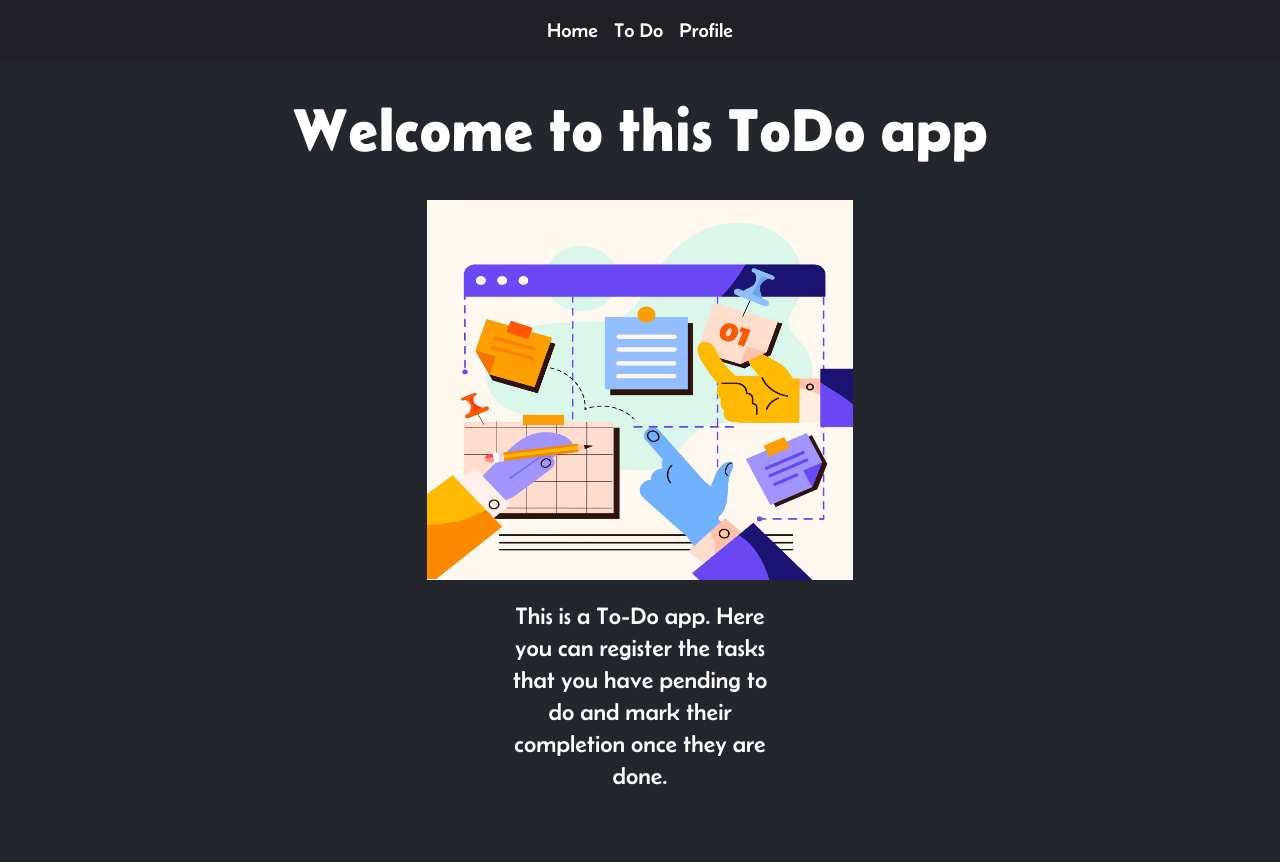
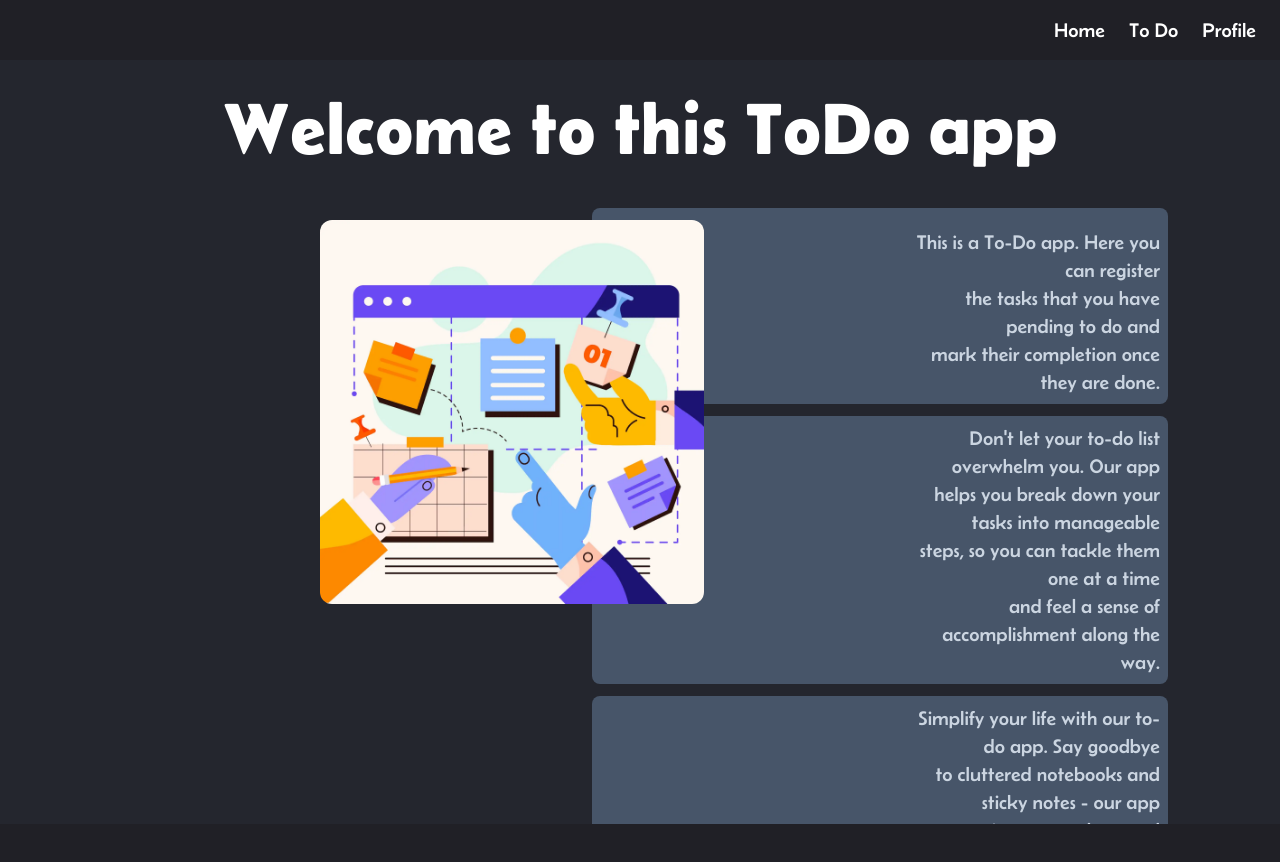
Before and after one commit to SergioMir018/ToDo-web, a React (Vite) app: page / in a window 1280 px wide. Shown: the top 862 px of the page. Built offline with nearby package versions, Linux system fonts and the light colour scheme.

Commit message:
./components/Home/Home.tsx: new element ul added with descriptions of what the app can do for the user

```diff
--- a/src/App.tsx
+++ b/src/App.tsx
@@ -6,13 +6,13 @@ function App() {
 
   return (
     <>
-    <nav>
-      <div className="min-h-screen">
-        <Header />
-        <Home />
-        <Footer />
-      </div>
-    </nav>
+      <main className="relative">
+        <div className="min-h-screen overflow-y-hidden">
+          <Header />
+          <Home />
+          <Footer />
+        </div>
+      </main>
     </>
   )
 }
--- a/src/components/Home/Home.tsx
+++ b/src/components/Home/Home.tsx
@@ -1,14 +1,28 @@
 const Home = () => {
   return (
-    <body className='h-screen flex justify-center text-white'>
-      <article className='w-2/3 text-center flex flex-col items-center gap-5 mt-10'>
-        <h1 className="text-6xl mb-5 font-belanosima-semibold">Welcome to this ToDo app</h1>
-        <img src="../../../public/images/6926528.webp" alt="An images that resembles the process of organizing a project" className="w-1/2 h-1/2" />
-        <p className="text-2xl font-belanosima w-1/3">
-          This is a To-Do app. Here you can register the tasks that you have pending to do and mark their completion once they are done.
-        </p>
-      </article>
-    </body>
+      <div className="flex flex-col items-center">
+        <h1 className="text-7xl mb-5 mt-8 text-white font-belanosima-semibold">Welcome to this ToDo app</h1>
+        <div className="flex mt-4 py-5">
+            <img src="../../../public/images/6926528.webp" alt="An images that resembles the process of organizing a  project" className="max-h-96 translate-x-80 rounded-xl z-10 " />
+        <ul className="pl-80 -translate-y-3 -translate-x-28">
+          <li className="pl-80 bg-slate-600 p-2 rounded-lg pt-5 mb-3 text-end">
+                <p className="font-belanosima text-xl text-slate-300">
+                This is a To-Do app. Here you can register <br /> the tasks  that you have pending to do and <br /> mark  their   completion once they are done.
+                </p>
+              </li>
+          <li className="pl-80 bg-slate-600 p-2 rounded-lg mb-3 text-end">
+                <p className="font-belanosima text-xl text-slate-300">
+                Don't let your to-do list overwhelm you. Our app <br /> helps you break down your tasks into manageable   <br />steps, so you can tackle them one at a time <br /> and feel a sense of accomplishment along the   way.
+                </p>
+              </li>
+          <li className="pl-80 bg-slate-600 p-2 pb-6 rounded-lg text-end">
+                <p className="font-belanosima text-xl text-slate-300">
+                Simplify your life with our to-do app. Say goodbye <br /> to cluttered notebooks and sticky notes - our   app <br /> gives you a clean and streamlined way to manage <br /> your tasks and stay organized.
+                </p>
+              </li>
+            </ul>
+        </div>
+      </div>
   )
 }
 
--- a/src/components/shared/Footer.tsx
+++ b/src/components/shared/Footer.tsx
@@ -1,6 +1,6 @@
 const Footer = () => {
   return (
-    <footer className=' text-white bg-[#202026] py-20'>
+    <footer className='absolute bottom-0 left-0 w-full text-white bg-[#202026] py-20'>
       <article className=''></article>
     </footer>
   )
--- a/src/components/shared/Header.tsx
+++ b/src/components/shared/Header.tsx
@@ -1,7 +1,7 @@
 const Header = () => {
   return (
     <header className='font-belanosima text-xl text-white'>
-      <ul className='flex justify-center bg-[#202026] py-4'>
+      <ul className='flex justify-end bg-[#202026] gap-2 py-4 pr-4'>
         <li className='hover:bg-slate-700 hover:transition duration-150 rounded-lg'>
           <a href="#" className='py-1 px-2 '>Home</a>
         </li>
```
